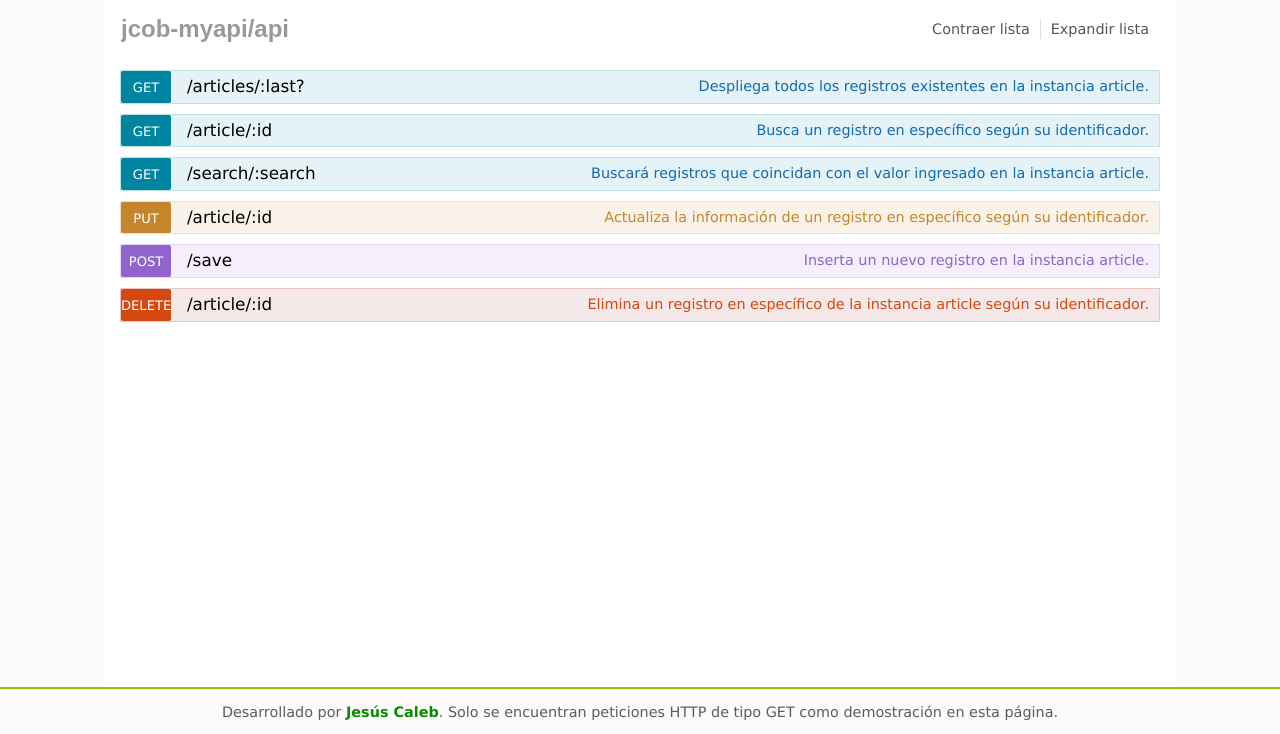
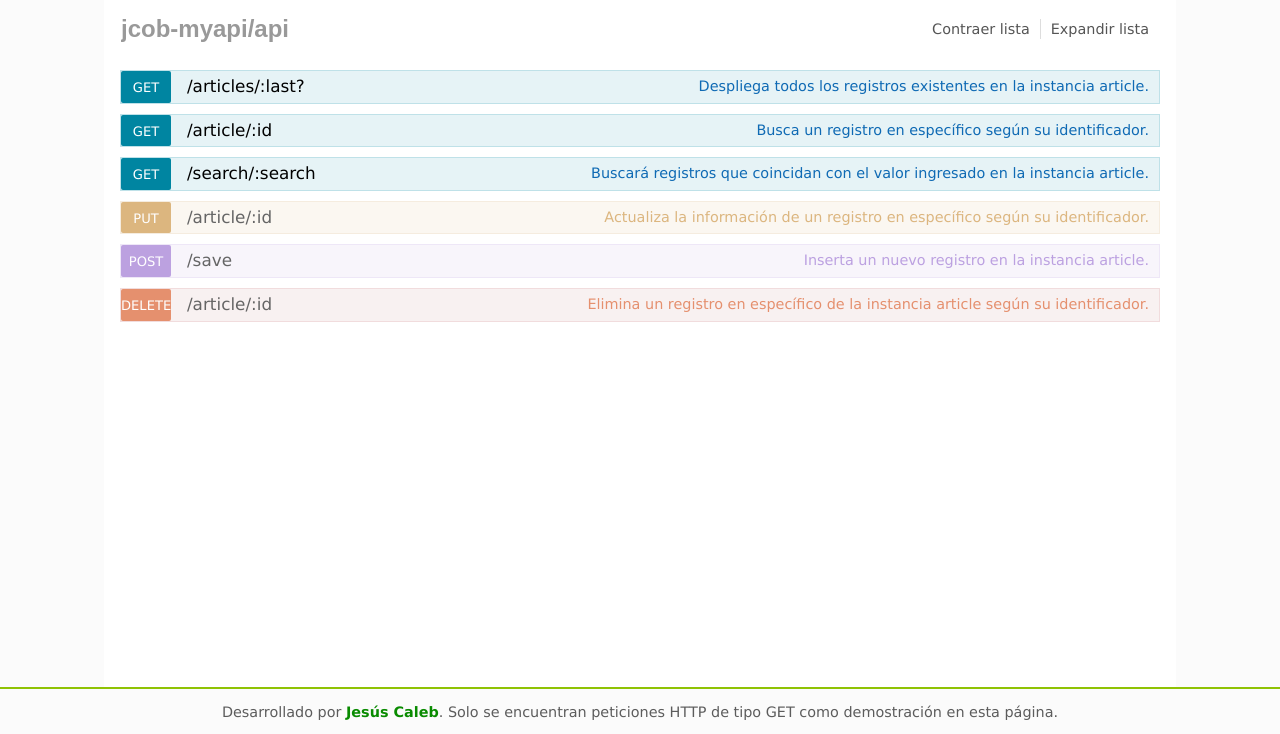
Before and after one commit to jesuscaleb/node-api-rest, a website: page public/index.html in a window 1280 px wide. Shown: the part 66-800 px from the top of the page. Drawn offline with nearby package versions, Linux system fonts and the light colour scheme.

Commit message:
disabled class to non-functional menus.

```diff
--- a/public/css/styles.css
+++ b/public/css/styles.css
@@ -141,6 +141,10 @@ a {
     display: block;
     margin: 0;
     padding: 0;
+}
+
+.resource ul.endpoints li.endpoint ul.operations li.operation div.disabled{
+    opacity: 0.6;
 }
 
 .resource ul.endpoints li.endpoint ul.operations li.operation.get div.heading{
--- a/public/index.html
+++ b/public/index.html
@@ -309,7 +309,7 @@
                             </li>
                             <li class="put operation">
                               <!-- Item Heading -->
-                              <div class="heading">
+                              <div class="heading disabled">
                                   <h3>
                                     <span class="http_method">
                                     <a>put</a>
@@ -328,7 +328,7 @@
 
                             <li class="post operation">
                               <!-- Item Heading -->
-                              <div class="heading">
+                              <div class="heading disabled">
                                   <h3>
                                     <span class="http_method">
                                     <a>post</a>
@@ -347,7 +347,7 @@
 
                             <li class="delete operation">
                               <!-- Item Heading -->
-                              <div class="heading">
+                              <div class="heading disabled">
                                   <h3>
                                     <span class="http_method">
                                     <a>delete</a>
```
